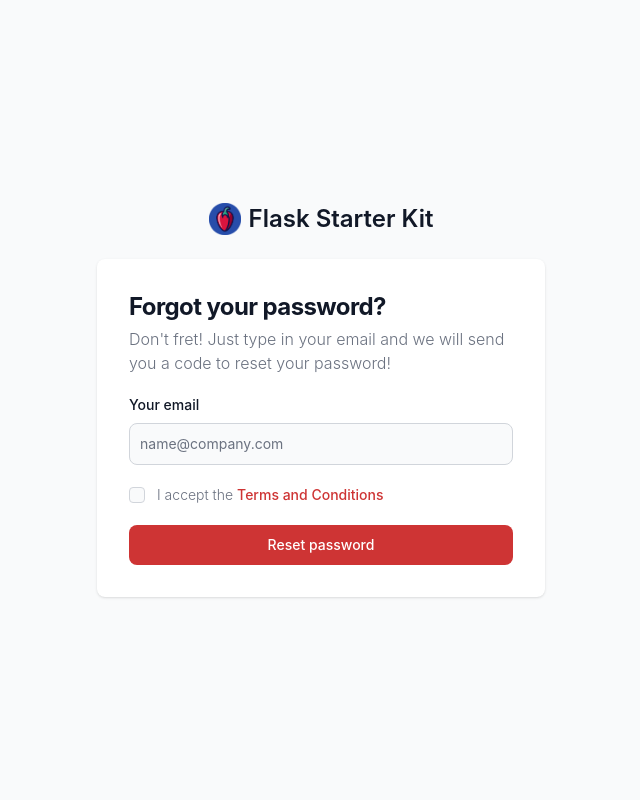
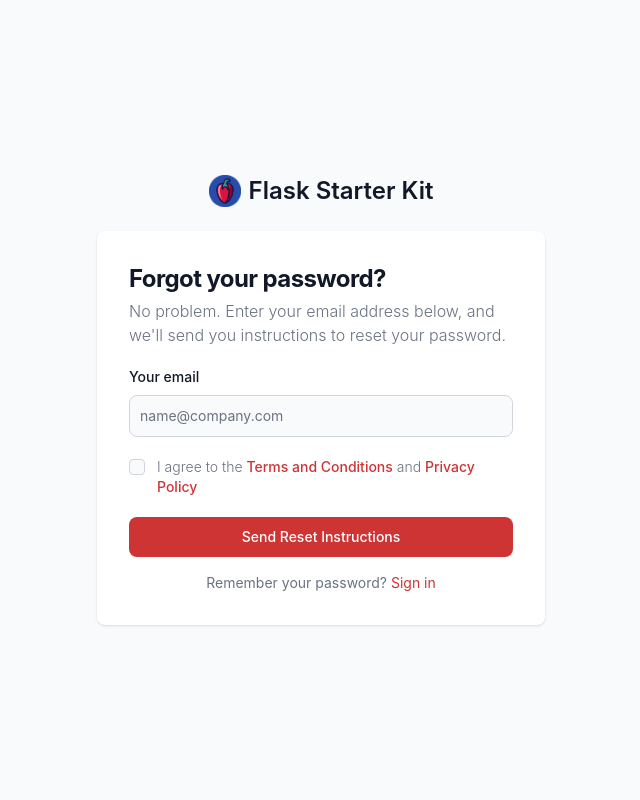
Before and after one commit to OwOHamper/Flask-Starter-Kit, a Flask app: template templates/pages/auth/forgot-password.html in a window 1280 px wide. Shown: the whole page, without its empty margins (319-959 px from the left). Run offline with Flask 3, Linux system fonts and the light colour scheme; the template is opened without the code that fills it, so the values that code supplies are empty; style sheets or scripts are compiled from the project's sources; parts of the project's set-up code (start-up, migrations or seed data) failed here and were passed over.

Commit message:
Made forgot password form more user friendly

```diff
--- a/templates/components/forms/forgot-password-form.html
+++ b/templates/components/forms/forgot-password-form.html
@@ -6,7 +6,7 @@
     <h1 class="mb-1 text-xl font-bold leading-tight tracking-tight text-gray-900 md:text-2xl dark:text-white">
         Forgot your password?
     </h1>
-    <p class="font-light text-gray-500 dark:text-gray-400">Don't fret! Just type in your email and we will send you a code to reset your password!</p>
+    <p class="font-light text-gray-500 dark:text-gray-400">No problem. Enter your email address below, and we'll send you instructions to reset your password.</p>
     <form class="mt-4 space-y-4 lg:mt-5 md:space-y-5">
         <input type="hidden" name="_csrf_token" id="csrf" value="{{ csrf_token() }}">
         <div>
@@ -18,7 +18,7 @@
               <input id="terms" aria-describedby="terms" type="checkbox" class="w-4 h-4 border border-gray-300 rounded bg-gray-50 focus:ring-3 focus:ring-primary-300 dark:bg-gray-700 dark:border-gray-600 dark:focus:ring-primary-600 dark:ring-offset-gray-800" required="">
             </div>
             <div class="ml-3 text-sm">
-              <label id="terms" for="terms" class="font-light text-gray-500 dark:text-gray-300">I accept the <a class="font-medium text-primary-600 hover:underline dark:text-primary-500" href="{{url_for('pages.terms_and_conditions')}}">Terms and Conditions</a></label>
+              <label id="terms" for="terms" class="font-light text-gray-500 dark:text-gray-300">I agree to the <a class="font-medium text-primary-600 hover:underline dark:text-primary-500" href="{{url_for('pages.terms_and_conditions')}}">Terms and Conditions</a> and <a class="font-medium text-primary-600 hover:underline dark:text-primary-500" href="{{url_for('pages.privacy_policy')}}">Privacy Policy</a></label>
             </div>
         </div>
         <button type="button" id="resetPasswordButton" class="relative w-full text-white bg-primary-600 hover:bg-primary-700 focus:ring-4 focus:outline-none focus:ring-primary-300 font-medium rounded-lg text-sm px-5 py-2.5 text-center dark:bg-primary-600 dark:hover:bg-primary-700 dark:focus:ring-primary-800">
@@ -29,7 +29,10 @@
                 </svg>
                 <span class="sr-only">Loading...</span>
             </div>
-            Reset password
+            Send Reset Instructions
         </button>
     </form>
+    <p class="mt-4 text-sm text-center text-gray-500 dark:text-gray-400">
+        Remember your password? <a href="{{ url_for('auth.login') }}" class="text-primary-600 hover:underline dark:text-primary-500">Sign in</a>
+    </p>
 </div>
```
